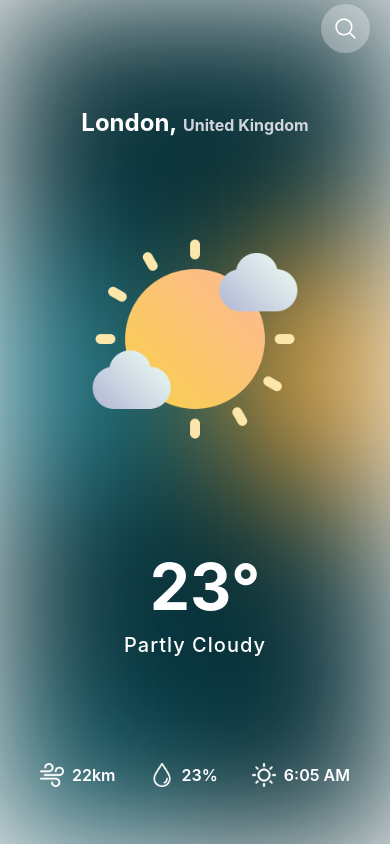
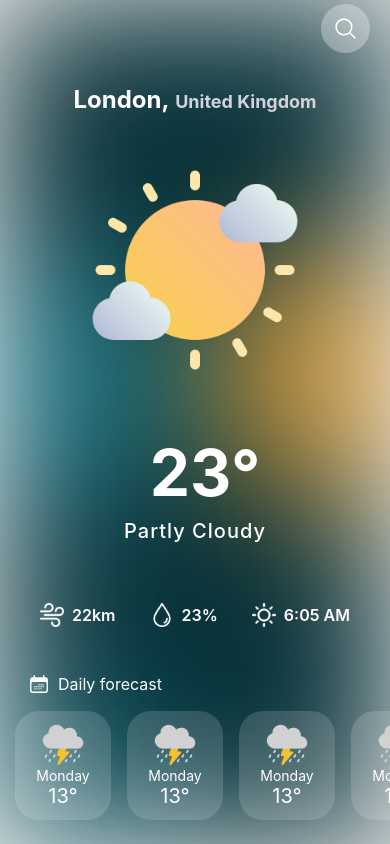
Before and after one commit to ehhdrud/weather-forecast-app, a React Native app: screen /Home in a window 390 px wide. Built offline with nearby package versions, Linux system fonts and the light colour scheme.

Commit message:
feature: [main] - 2차 레이아웃 구현 완료(다음날씨정보)

```diff
--- a/screens/HomeScreen.js
+++ b/screens/HomeScreen.js
@@ -3,8 +3,8 @@ import { StatusBar } from 'expo-status-bar';
 import { StyleSheet } from 'react-native';
 import styled from 'styled-components/native';
 import { theme } from '../theme';
-import { MagnifyingGlassIcon } from 'react-native-heroicons/outline';
-import { MapPinIcon } from 'react-native-heroicons/solid';
+import { MagnifyingGlassIcon, XMarkIcon } from 'react-native-heroicons/outline';
+import { MapPinIcon, CalendarDaysIcon } from 'react-native-heroicons/solid';
 
 export default function HomeScreen() {
     const [showSearch, setShowSearch] = useState(false);
@@ -34,7 +34,11 @@ export default function HomeScreen() {
                             onPress={() => setShowSearch(!showSearch)}
                             style={{ backgroundColor: theme.bgWhite(0.3) }}
                         >
-                            <MagnifyingGlassIcon size="25" color="white" />
+                            {showSearch ? (
+                                <XMarkIcon size="25" color="white" />
+                            ) : (
+                                <MagnifyingGlassIcon size="25" color="white" />
+                            )}
                         </SearchIconTouchableOpacity>
                     </SearchView>
                     {locations.length > 0 && showSearch ? (
@@ -94,6 +98,55 @@ export default function HomeScreen() {
                         </OtherStatView>
                     </OtherStatsView>
                 </ForecastSection>
+
+                {/* forecast for next days */}
+                <NextDaysSection>
+                    <DailyForecastView>
+                        <CalendarDaysIcon size="22" color="white" />
+                        <DailyForecastText>Daily forecast</DailyForecastText>
+                    </DailyForecastView>
+                    <NextDaysScrollView
+                        horizontal
+                        contentContainerStyle={{ paddingHorizontal: 15 }}
+                        showsHorizontalScrollIndicator={false}
+                    >
+                        <NextDaysView style={{ backgroundColor: theme.bgWhite(0.15) }}>
+                            <NextWeatherImage source={require('../assets/images/heavyrain.png')} />
+                            <NextDay>Monday</NextDay>
+                            <NextDegree>13&#176;</NextDegree>
+                        </NextDaysView>
+                        <NextDaysView style={{ backgroundColor: theme.bgWhite(0.15) }}>
+                            <NextWeatherImage source={require('../assets/images/heavyrain.png')} />
+                            <NextDay>Monday</NextDay>
+                            <NextDegree>13&#176;</NextDegree>
+                        </NextDaysView>
+                        <NextDaysView style={{ backgroundColor: theme.bgWhite(0.15) }}>
+                            <NextWeatherImage source={require('../assets/images/heavyrain.png')} />
+                            <NextDay>Monday</NextDay>
+                            <NextDegree>13&#176;</NextDegree>
+                        </NextDaysView>
+                        <NextDaysView style={{ backgroundColor: theme.bgWhite(0.15) }}>
+                            <NextWeatherImage source={require('../assets/images/heavyrain.png')} />
+                            <NextDay>Monday</NextDay>
+                            <NextDegree>13&#176;</NextDegree>
+                        </NextDaysView>
+                        <NextDaysView style={{ backgroundColor: theme.bgWhite(0.15) }}>
+                            <NextWeatherImage source={require('../assets/images/heavyrain.png')} />
+                            <NextDay>Monday</NextDay>
+                            <NextDegree>13&#176;</NextDegree>
+                        </NextDaysView>
+                        <NextDaysView style={{ backgroundColor: theme.bgWhite(0.15) }}>
+                            <NextWeatherImage source={require('../assets/images/heavyrain.png')} />
+                            <NextDay>Monday</NextDay>
+                            <NextDegree>13&#176;</NextDegree>
+                        </NextDaysView>
+                        <NextDaysView style={{ backgroundColor: theme.bgWhite(0.15) }}>
+                            <NextWeatherImage source={require('../assets/images/heavyrain.png')} />
+                            <NextDay>Monday</NextDay>
+                            <NextDegree>13&#176;</NextDegree>
+                        </NextDaysView>
+                    </NextDaysScrollView>
+                </NextDaysSection>
             </SafeAreaViewArea>
         </HomeScreenContainer>
     );
@@ -161,7 +214,7 @@ const SearchPreviewTouchableOpacity = styled.TouchableOpacity`
 
 const SearchPreviewText = styled.Text`
     color: black;
-    font-size: 16px;
+    font-size: 18px;
     margin-left: 8px;
 `;
 
@@ -180,7 +233,7 @@ const City = styled.Text`
 `;
 
 const Country = styled.Text`
-    font-size: 16px;
+    font-size: 18px;
     font-weight: 700;
     color: #d1d5db;
 `;
@@ -244,6 +297,50 @@ const OtherStatText = styled.Text`
     font-weight: 600;
 `;
 
+const NextDaysSection = styled.View`
+    margin: 12px 0 20px;
+    display: flex;
+    flex-direction: column;
+    gap: 12px;
+`;
+
+const DailyForecastView = styled.View`
+    flex-direction: row;
+    align-items: center;
+    gap: 8px;
+    margin: 0 28px;
+`;
+
+const DailyForecastText = styled.Text`
+    color: white;
+    font-size: 16px;
+`;
+
+const NextDaysScrollView = styled.ScrollView``;
+
+const NextDaysView = styled.View`
+    justify-content: center;
+    align-items: center;
+    width: 96px;
+    border-radius: 24px;
+    padding: 12px 0;
+    margin: 4px 16px 4px 0px;
+`;
+
+const NextWeatherImage = styled.Image`
+    width: 44px;
+    height: 44px;
+`;
+
+const NextDay = styled.Text`
+    color: white;
+`;
+
+const NextDegree = styled.Text`
+    color: white;
+    font-size: 20px;
+`;
+
 const styles = StyleSheet.create({
     previewItemBorderOn: {
         borderBottomWidth: 2,
```
